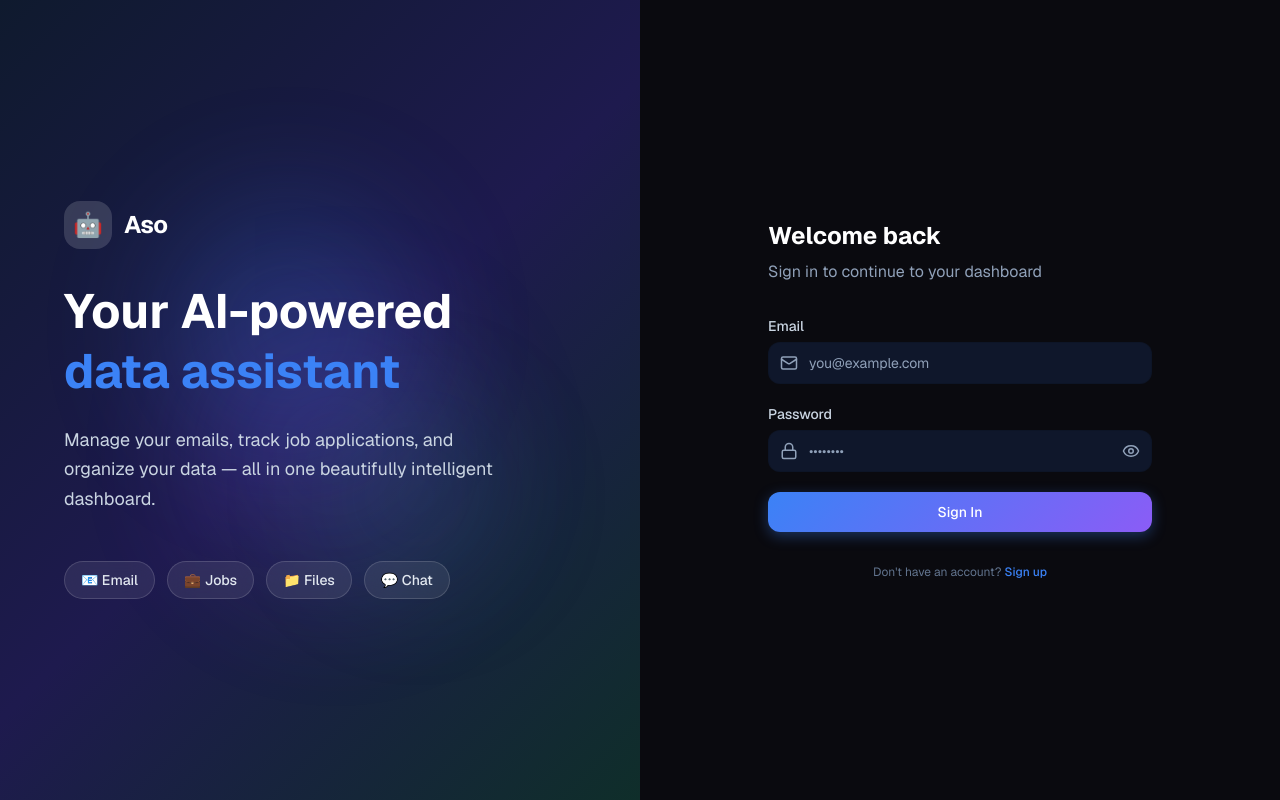
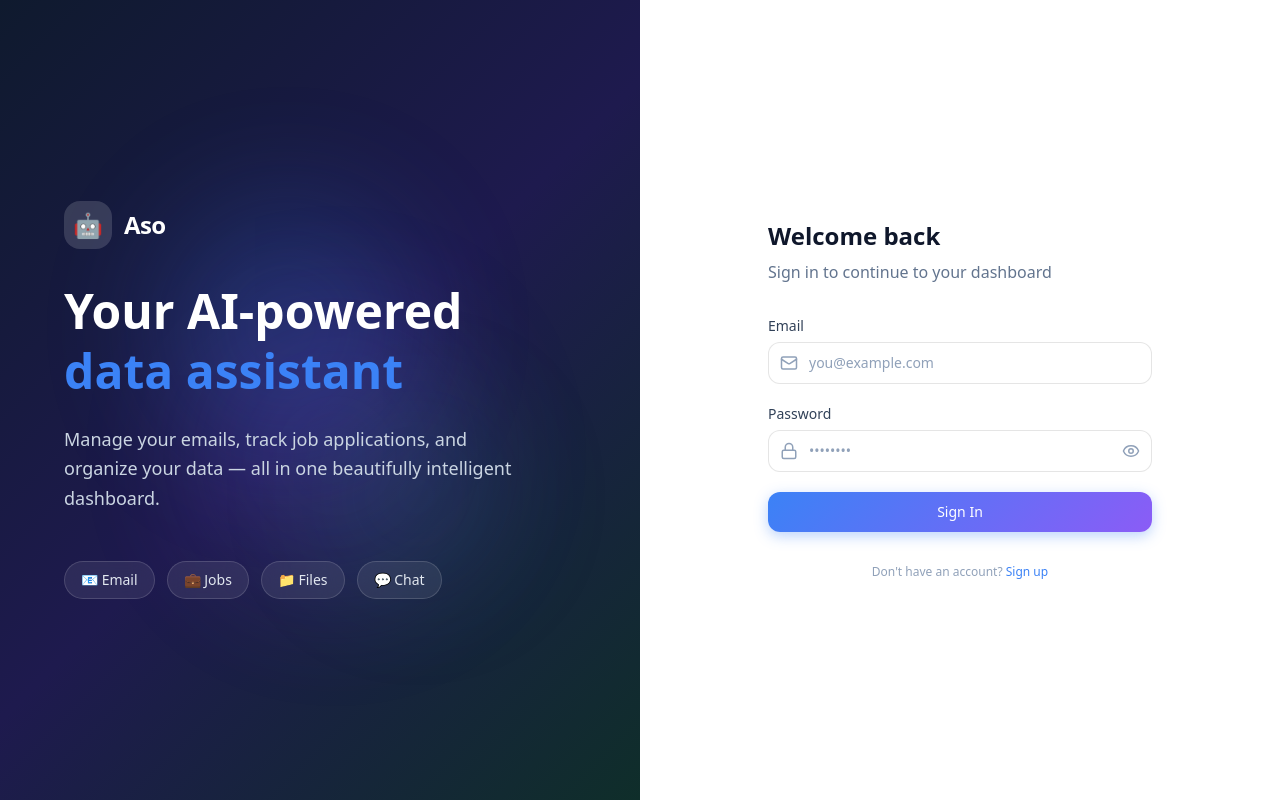
Before and after one commit to asobuilds/my-ai-manager, a Next.js app in the folder frontend-react/: page / in a window 1280 px wide. Built offline with nearby package versions, Linux system fonts and the light colour scheme.

Commit message:
fix: refactor theming to standard shadcn/ui CSS variables for correct dark mode and colors

```diff
--- a/frontend-react/src/app/dashboard/settings/page.tsx
+++ b/frontend-react/src/app/dashboard/settings/page.tsx
@@ -21,9 +21,9 @@ interface PasswordForm {
 const EMPTY_PASSWORD_FORM: PasswordForm = { current: "", next: "", confirm: "" };
 
 export default function SettingsPage() {
-  const { theme, accentColor, setTheme, setAccentColor } = useTheme();
+  const { theme, color, setTheme, setColor } = useTheme();
   const darkMode = theme === "dark";
-  const currentAccentColorObj = ACCENT_OPTIONS.find((o) => o.value === accentColor) || ACCENT_OPTIONS[0];
+  const currentAccentColorObj = ACCENT_OPTIONS.find((o) => o.value === color) || ACCENT_OPTIONS[0];
 
   const [passwordForm, setPasswordForm] = useState<PasswordForm>(EMPTY_PASSWORD_FORM);
   const [toast, setToast] = useState<{ msg: string; type: "ok" | "err" } | null>(null);
@@ -214,8 +214,8 @@ export default function SettingsPage() {
                 style={{ background: currentAccentColorObj.color, borderColor: "rgba(255,255,255,0.2)" }}
               />
               <select
-                value={accentColor}
-                onChange={(e) => setAccentColor(e.target.value as AccentColor)}
+                value={color}
+                onChange={(e) => setColor(e.target.value as AccentColor)}
                 className="rounded-lg border px-3 py-2 text-sm bg-transparent focus:outline-none"
                 style={{ borderColor: "rgba(255,255,255,0.08)", color: "var(--foreground)" }}
               >
--- a/frontend-react/src/app/globals.css
+++ b/frontend-react/src/app/globals.css
@@ -2,121 +2,60 @@
 @import "tw-animate-css";
 @import "shadcn/tailwind.css";
 
-@custom-variant dark (&:is(.dark *));
+@layer base {
+  :root {
+    --background: 0 0% 100%;
+    --foreground: 222.2 84% 4.9%;
+    --card: 0 0% 100%;
+    --card-foreground: 222.2 84% 4.9%;
+    --popover: 0 0% 100%;
+    --popover-foreground: 222.2 84% 4.9%;
+    --primary: 173.4 80.4% 40%;
+    --primary-foreground: 210 40% 98%;
+    --secondary: 210 40% 96.1%;
+    --secondary-foreground: 222.2 47.4% 11.2%;
+    --muted: 210 40% 96.1%;
+    --muted-foreground: 215.4 16.3% 46.9%;
+    --accent: 210 40% 96.1%;
+    --accent-foreground: 222.2 47.4% 11.2%;
+    --destructive: 0 84.2% 60.2%;
+    --destructive-foreground: 210 40% 98%;
+    --border: 214.3 31.8% 91.4%;
+    --input: 214.3 31.8% 91.4%;
+    --ring: 173.4 80.4% 40%;
+    --radius: 0.5rem;
+  }
 
-/* ── Light mode / :root defaults ─────────────────────────── */
-:root {
-  --background: #ffffff;
-  --foreground: #000000;
-  --card: #ffffff;
-  --card-foreground: #000000;
-  --popover: #ffffff;
-  --popover-foreground: #000000;
-  --primary: #14b8a6;
-  --primary-foreground: #ffffff;
-  --secondary: #f1f5f9;
-  --secondary-foreground: #0f172a;
-  --muted: #f1f5f9;
-  --muted-foreground: #64748b;
-  --accent: #f1f5f9;
-  --accent-foreground: #0f172a;
-  --destructive: #ef4444;
-  --border: #e2e8f0;
-  --input: #e2e8f0;
-  --ring: #14b8a6;
-  --sidebar: #f8fafc;
-  --sidebar-foreground: #0f172a;
-  --sidebar-primary: #14b8a6;
-  --sidebar-primary-foreground: #ffffff;
-  --sidebar-accent: #f1f5f9;
-  --sidebar-accent-foreground: #0f172a;
-  --sidebar-border: #e2e8f0;
-  --sidebar-ring: #14b8a6;
-  --radius: 0.625rem;
-  color-scheme: light;
+  .dark {
+    --background: 240 10% 3.9%;
+    --foreground: 0 0% 98%;
+    --card: 240 10% 3.9%;
+    --card-foreground: 0 0% 98%;
+    --popover: 240 10% 3.9%;
+    --popover-foreground: 0 0% 98%;
+    --primary: 173.4 80.4% 40%;
+    --primary-foreground: 222.2 47.4% 11.2%;
+    --secondary: 240 3.7% 15.9%;
+    --secondary-foreground: 0 0% 98%;
+    --muted: 240 3.7% 15.9%;
+    --muted-foreground: 240 5% 64.9%;
+    --accent: 240 3.7% 15.9%;
+    --accent-foreground: 0 0% 98%;
+    --destructive: 0 62.8% 30.6%;
+    --destructive-foreground: 0 0% 98%;
+    --border: 240 3.7% 15.9%;
+    --input: 240 3.7% 15.9%;
+    --ring: 173.4 80.4% 40%;
+  }
+
+  body {
+    background-color: hsl(var(--background));
+    color: hsl(var(--foreground));
+  }
 }
 
-/* ── Dark mode overrides ──────────────────────────────────── */
-.dark,
-[data-theme="dark"] {
-  --background: #0a0a0f;
-  --foreground: #ffffff;
-  --card: rgba(255, 255, 255, 0.03);
-  --card-foreground: #ffffff;
-  --popover: rgba(255, 255, 255, 0.04);
-  --popover-foreground: #ffffff;
-  --primary: #2dd4bf;
-  --primary-foreground: #0a0a0f;
-  --secondary: #a78bfa;
-  --secondary-foreground: #0a0a0f;
-  --muted: rgba(255, 255, 255, 0.05);
-  --muted-foreground: #94a3b8;
-  --accent: rgba(255, 255, 255, 0.06);
-  --accent-foreground: #ffffff;
-  --destructive: #ef4444;
-  --border: rgba(255, 255, 255, 0.06);
-  --input: rgba(255, 255, 255, 0.06);
-  --ring: #2dd4bf;
-  --sidebar: #0d0d14;
-  --sidebar-foreground: #ffffff;
-  --sidebar-primary: #2dd4bf;
-  --sidebar-primary-foreground: #0a0a0f;
-  --sidebar-accent: rgba(255, 255, 255, 0.05);
-  --sidebar-accent-foreground: #ffffff;
-  --sidebar-border: rgba(255, 255, 255, 0.06);
-  --sidebar-ring: #2dd4bf;
-  color-scheme: dark;
-}
-
-/* ── Accent palettes (set via data-accent on <html>) ──────── */
-[data-accent="teal"] {
-  --primary: #14b8a6;
-  --ring: #14b8a6;
-  --sidebar-primary: #14b8a6;
-  --sidebar-ring: #14b8a6;
-}
-[data-accent="blue"] {
-  --primary: #3b82f6;
-  --ring: #3b82f6;
-  --sidebar-primary: #3b82f6;
-  --sidebar-ring: #3b82f6;
-}
-[data-accent="purple"] {
-  --primary: #a78bfa;
-  --ring: #a78bfa;
-  --sidebar-primary: #a78bfa;
-  --sidebar-ring: #a78bfa;
-}
-[data-accent="amber"] {
-  --primary: #f59e0b;
-  --ring: #f59e0b;
-  --sidebar-primary: #f59e0b;
-  --sidebar-ring: #f59e0b;
-}
-[data-accent="rose"] {
-  --primary: #f43f5e;
-  --ring: #f43f5e;
-  --sidebar-primary: #f43f5e;
-  --sidebar-ring: #f43f5e;
-}
-
-body {
-  font-family: var(--font-geist-sans), system-ui, sans-serif;
-  background: var(--background);
-  color: var(--foreground);
-}
-
-* {
-  transition-property: background-color, border-color, color;
-  transition-duration: 150ms;
-  transition-timing-function: ease;
-}
-
-@layer base {
-  * {
-    @apply border-[var(--border)];
-  }
-  body {
-    @apply bg-[var(--background)] text-[var(--foreground)];
-  }
-}
+[data-theme="rose"] { --primary: 346.8 77.2% 49.8%; }
+[data-theme="blue"] { --primary: 221.2 83.2% 53.3%; }
+[data-theme="teal"] { --primary: 173.4 80.4% 40%; }
+[data-theme="purple"] { --primary: 262.1 83.3% 57.8%; }
+[data-theme="amber"] { --primary: 37.7 92.1% 50.2%; }
--- a/frontend-react/src/app/layout.tsx
+++ b/frontend-react/src/app/layout.tsx
@@ -20,8 +20,8 @@ export const metadata: Metadata = {
 
 export default function RootLayout({ children }: { children: React.ReactNode }) {
   return (
-    <html lang="en" className={`${geistSans.variable} ${geistMono.variable}`} suppressHydrationWarning>
-      <body className="min-h-screen antialiased" style={{ background: "var(--background)", color: "var(--foreground)" }}>
+    <html lang="en" className={`${geistSans.variable} ${geistMono.variable} h-full`} suppressHydrationWarning>
+      <body className="h-full bg-white dark:bg-[#0a0a0f] text-black dark:text-white antialiased">
         <ThemeProvider>
           {children}
         </ThemeProvider>
--- a/frontend-react/src/contexts/ThemeContext.tsx
+++ b/frontend-react/src/contexts/ThemeContext.tsx
@@ -21,12 +21,14 @@ export const ACCENT_COLORS: AccentColor[] = [
 ];
 
 const THEME_STORAGE_KEY = "aso-theme";
-const ACCENT_STORAGE_KEY = "aso-accent";
+const COLOR_STORAGE_KEY = "aso-color";
 
 interface ThemeContextValue {
   theme: Theme;
+  color: AccentColor;
   accentColor: AccentColor;
   setTheme: (theme: Theme) => void;
+  setColor: (color: AccentColor) => void;
   setAccentColor: (color: AccentColor) => void;
   toggleTheme: () => void;
 }
@@ -43,28 +45,27 @@ function isAccent(value: string | null): value is AccentColor {
 
 function applyTheme(theme: Theme) {
   const root = document.documentElement;
-  root.setAttribute("data-theme", theme);
   root.classList.toggle("dark", theme === "dark");
 }
 
-function applyAccent(color: AccentColor) {
-  document.documentElement.setAttribute("data-accent", color);
+function applyColor(color: AccentColor) {
+  const root = document.documentElement;
+  root.setAttribute("data-theme", color);
 }
 
 export function ThemeProvider({ children }: { children: React.ReactNode }) {
   const [theme, setThemeState] = useState<Theme>("dark");
-  const [accentColor, setAccentState] = useState<AccentColor>("teal");
+  const [color, setColorState] = useState<AccentColor>("teal");
 
-  // Hydrate from localStorage after mount (client-only) and sync the DOM.
   useEffect(() => {
     const storedTheme = localStorage.getItem(THEME_STORAGE_KEY);
-    const storedAccent = localStorage.getItem(ACCENT_STORAGE_KEY);
+    const storedColor = localStorage.getItem(COLOR_STORAGE_KEY) || localStorage.getItem("aso-accent");
     const nextTheme: Theme = isTheme(storedTheme) ? storedTheme : "dark";
-    const nextAccent: AccentColor = isAccent(storedAccent) ? storedAccent : "teal";
+    const nextColor: AccentColor = isAccent(storedColor) ? storedColor : "teal";
     setThemeState(nextTheme);
-    setAccentState(nextAccent);
+    setColorState(nextColor);
     applyTheme(nextTheme);
-    applyAccent(nextAccent);
+    applyColor(nextColor);
   }, []);
 
   const setTheme = useCallback((next: Theme) => {
@@ -73,10 +74,11 @@ export function ThemeProvider({ children }: { children: React.ReactNode }) {
     localStorage.setItem(THEME_STORAGE_KEY, next);
   }, []);
 
-  const setAccentColor = useCallback((next: AccentColor) => {
-    setAccentState(next);
-    applyAccent(next);
-    localStorage.setItem(ACCENT_STORAGE_KEY, next);
+  const setColor = useCallback((next: AccentColor) => {
+    setColorState(next);
+    applyColor(next);
+    localStorage.setItem(COLOR_STORAGE_KEY, next);
+    localStorage.setItem("aso-accent", next);
   }, []);
 
   const toggleTheme = useCallback(() => {
@@ -89,8 +91,16 @@ export function ThemeProvider({ children }: { children: React.ReactNode }) {
   }, []);
 
   const value = useMemo<ThemeContextValue>(
-    () => ({ theme, accentColor, setTheme, setAccentColor, toggleTheme }),
-    [theme, accentColor, setTheme, setAccentColor, toggleTheme]
+    () => ({
+      theme,
+      color,
+      accentColor: color,
+      setTheme,
+      setColor,
+      setAccentColor: setColor,
+      toggleTheme,
+    }),
+    [theme, color, setTheme, setColor, toggleTheme]
   );
 
   return <ThemeContext.Provider value={value}>{children}</ThemeContext.Provider>;
--- /dev/null
+++ b/frontend-react/tailwind.config.ts
@@ -0,0 +1,16 @@
+import type { Config } from "tailwindcss";
+
+const config: Config = {
+  darkMode: "class",
+  content: [
+    "./src/pages/**/*.{js,ts,jsx,tsx,mdx}",
+    "./src/components/**/*.{js,ts,jsx,tsx,mdx}",
+    "./src/app/**/*.{js,ts,jsx,tsx,mdx}",
+  ],
+  theme: {
+    extend: {},
+  },
+  plugins: [],
+};
+
+export default config;
```
Also changed, not shown: frontend-react/src/components/dashboard-layout.tsx (+21 -23 lines).
